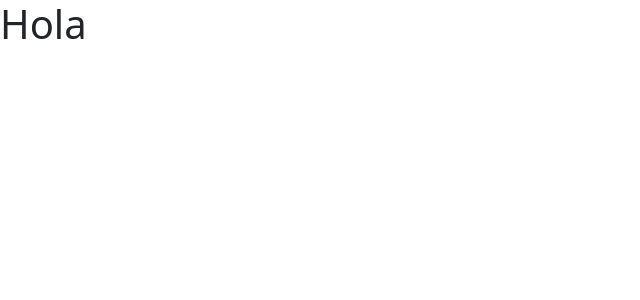
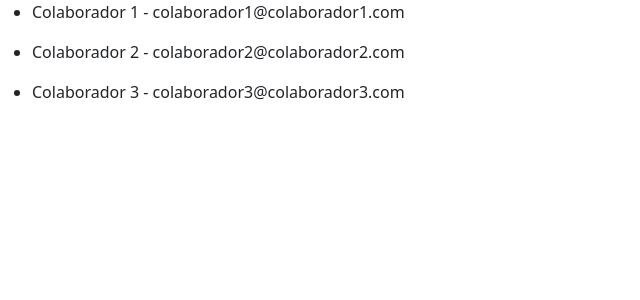
Before and after one commit to CrissRayes/desBaseColaboradores, a React (Create React App) app: page / in a window 1280 px wide. Shown: the top 300 px of the page, without its empty margins (0-640 px from the left). Built offline with nearby package versions, Linux system fonts and the light colour scheme.

Commit message:
muestra colaboradores

```diff
--- a/src/App.js
+++ b/src/App.js
@@ -1,9 +1,19 @@
 import 'bootstrap/dist/css/bootstrap.min.css'
+import { useState } from 'react';
+import { BaseColaboradores } from './BaseColaboradores';
 
 function App () {
+  const [colaboradores, setColaboradores] = useState( BaseColaboradores )
+
   return (
     <div className="App">
-      <h1>Hola</h1>
+      <ul>
+        { colaboradores.map( colaborador => (
+          <li key={ colaborador.id }>
+            <p>{ colaborador.nombre } - { colaborador.correo }</p>
+          </li>
+        ) ) }
+      </ul>
     </div>
   );
 }
```
